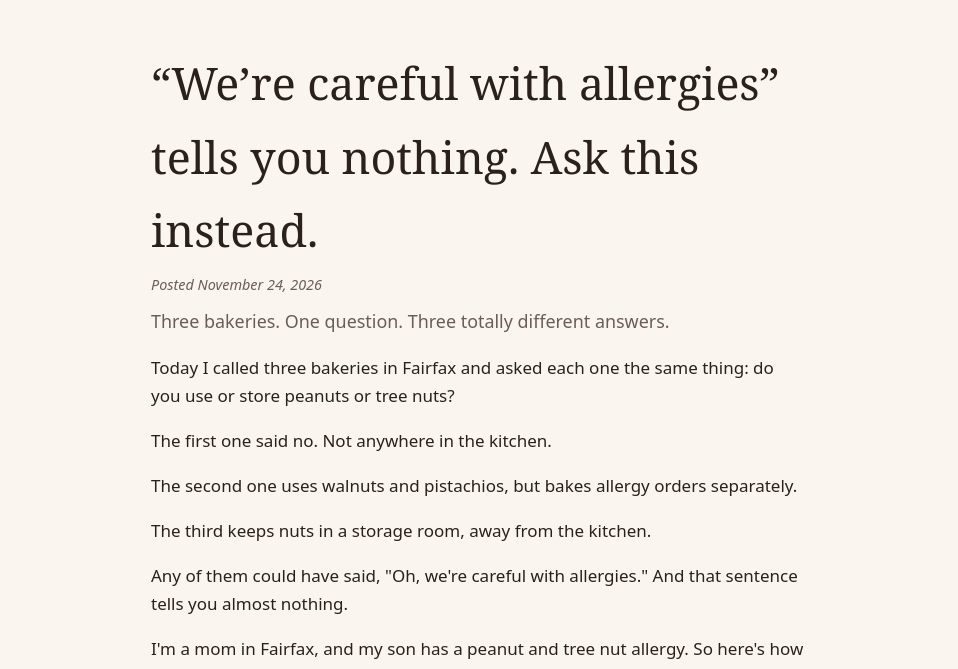
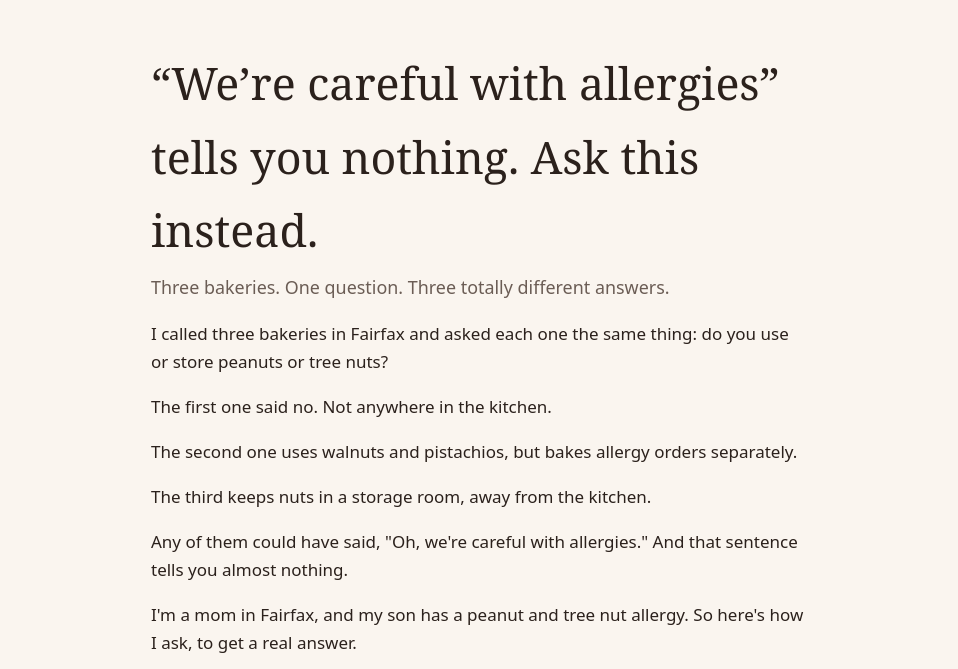
Before and after one commit to nutfreefairfax/nut-free-fairfax, a plain HTML site: page blog/how-to-ask-a-restaurant-about-a-nut-allergy.html in a window 1280 px wide. Shown: the part 70-739 px from the top of the page, without its empty margins (161-1119 px from the left). Drawn offline with Linux system fonts and the light colour scheme.

Commit message:
Remove dates from blog so it stays evergreen
Co-Authored-By: Claude Sonnet 5.5 <noreply@anthropic.com>
Claude-Session: https://claude.ai/code/session_01M3k4nQ7NCEPNUCAV7ffbyE

```diff
--- a/blog/how-to-ask-a-restaurant-about-a-nut-allergy.html
+++ b/blog/how-to-ask-a-restaurant-about-a-nut-allergy.html
@@ -21,10 +21,9 @@
   </nav>
   <main class="wrap doc post">
     <h1>&ldquo;We&rsquo;re careful with allergies&rdquo; tells you nothing. Ask this instead.</h1>
-    <p class="updated">Posted November 24, 2026</p>
     <p class="lead">Three bakeries. One question. Three totally different answers.</p>
 
-    <p>Today I called three bakeries in Fairfax and asked each one the same thing: do you use or store peanuts or tree nuts?</p>
+    <p>I called three bakeries in Fairfax and asked each one the same thing: do you use or store peanuts or tree nuts?</p>
     <p>The first one said no. Not anywhere in the kitchen.</p>
     <p>The second one uses walnuts and pistachios, but bakes allergy orders separately.</p>
     <p>The third keeps nuts in a storage room, away from the kitchen.</p>
```
Also changed, not shown: blog/index.html (+0 -1 lines).
